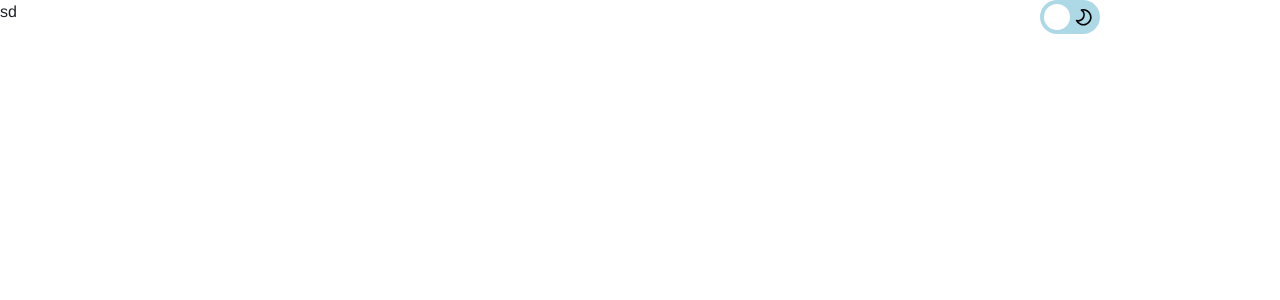
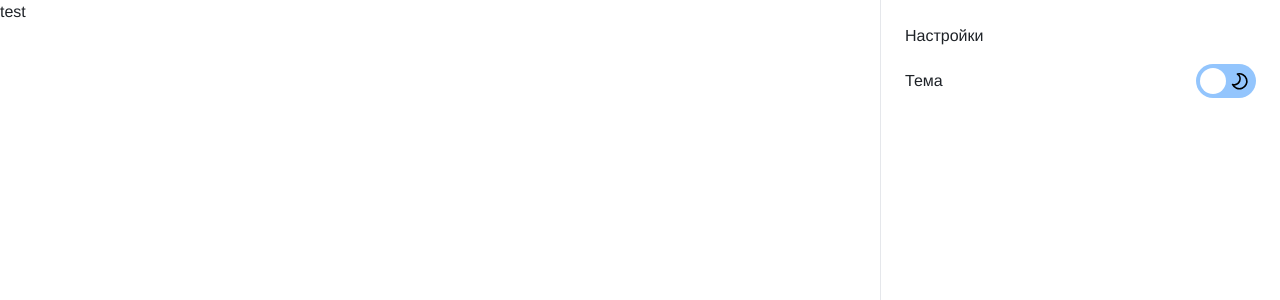
Before and after one commit to DanilChugaev/scheme-generator, a Vue app: page / in a window 1280 px wide. Shown: the top 300 px of the page. Built offline with nearby package versions, Linux system fonts and the light colour scheme.

Commit message:
upd structure

```diff
--- a/index.html
+++ b/index.html
@@ -4,7 +4,7 @@
     <meta charset="UTF-8" />
     <link rel="icon" href="/favicon.ico" />
     <meta name="viewport" content="width=device-width, initial-scale=1.0" />
-    <title>vite-vue3-ts-template</title>
+    <title>scheme-generator</title>
   </head>
   <body>
     <main id="app"></main>
--- a/package.json
+++ b/package.json
@@ -1,5 +1,5 @@
 {
-  "name": "vite-vue3-ts-template",
+  "name": "scheme-generator",
   "private": true,
   "version": "0.0.0",
   "scripts": {
--- a/src/App.vue
+++ b/src/App.vue
@@ -1,24 +1,13 @@
 <script lang="ts" setup>
-import { ref, inject } from 'vue'
-
-import UiSwitch from './components/ui-switch.vue'
-
-const toggleDarkMode = inject('toggleDarkMode')
-
-const text = ref('')
-const isDark = ref(toggleDarkMode())
-const log = () => console.log(text.value)
+import Settings from './components/entities/settings.vue'
+import Workspace from './components/entities/workspace.vue'
 </script>
 
 <template>
-  <div class="flex gap-4">
-    <div class="w-full">
-sd
-    </div>
+  <div class="h-full flex">
+    <workspace />
 
-    <div class="w-[300px]">
-      <ui-switch v-model="isDark" @change="toggleDarkMode"/>
-    </div>
+    <settings />
   </div>
 </template>
 
--- /dev/null
+++ b/src/components/entities/settings.vue
@@ -0,0 +1,25 @@
+<script setup lang="ts">
+import { ref, inject } from 'vue'
+
+import UiSwitch from './../ui/ui-switch.vue'
+
+const toggleDarkMode = inject('toggleDarkMode')
+
+const isDark = ref(toggleDarkMode())
+</script>
+
+<template>
+  <div class="h-full w-full max-w-[400px] border-l border-grey-200 flex flex-col gap-4 p-6">
+    <h2>Настройки</h2>
+
+    <div class="flex justify-between items-center gap-4">
+      <span>Тема</span>
+
+      <ui-switch v-model="isDark" @change="toggleDarkMode"/>
+    </div>
+  </div>
+</template>
+
+<style scoped lang="postcss">
+
+</style>
--- /dev/null
+++ b/src/components/entities/workspace.vue
@@ -0,0 +1,13 @@
+<script setup lang="ts">
+
+</script>
+
+<template>
+  <div class="h-full w-full">
+    test
+  </div>
+</template>
+
+<style scoped lang="postcss">
+
+</style>
--- a/src/components/ui-icon.vue
+++ b/src/components/ui/ui-icon.vue
@@ -1,7 +1,7 @@
 <script setup lang="ts">
 import { computed, PropType } from 'vue'
 import sprite from '~/assets/img/sprite.svg'
-import { IconTypes } from './types/icon'
+import { IconTypes } from '../types/icon'
 
 const props = defineProps({
   name: {
--- a/src/components/ui-switch.vue
+++ b/src/components/ui/ui-switch.vue
@@ -1,5 +1,5 @@
 <script lang="ts" setup>
-import UiIcon from '~/components/ui-icon.vue'
+import UiIcon from '~/components/ui/ui-icon.vue'
 
 const model = defineModel()
 </script>
@@ -32,7 +32,7 @@ const model = defineModel()
     left: 0;
     right: 0;
     bottom: 0;
-    background-color: lightblue;
+    background-color: #93c5fd;
     border-radius: 34px;
     transition: 0.6s;
 
@@ -55,7 +55,7 @@ const model = defineModel()
     height: 0;
 
     &:checked + .ui-switch__slider {
-      background-color: #1e2ea8;
+      background-color: #3b82f6;
     }
 
     &:checked + .ui-switch__slider::before {
--- a/tailwind.config.mjs
+++ b/tailwind.config.mjs
@@ -15,42 +15,42 @@ export default {
         'xl': '1200px',
       },
       colors: {
-        // PRIMARY
-        'primary-50': 'rgb(var(--primary-50))',
-        'primary-100': 'rgb(var(--primary-100))',
-        'primary-200': 'rgb(var(--primary-200))',
-        'primary-300': 'rgb(var(--primary-300))',
-        'primary-400': 'rgb(var(--primary-400))',
-        'primary-500': 'rgb(var(--primary-500))',
-        'primary-600': 'rgb(var(--primary-600))',
-        'primary-700': 'rgb(var(--primary-700))',
-        'primary-800': 'rgb(var(--primary-800))',
-        'primary-900': 'rgb(var(--primary-900))',
-        'primary-950': 'rgb(var(--primary-950))',
-        // NEUTRAL
-        'neutral-0': 'rgb(var(--neutral-0))',
-        'neutral-50': 'rgb(var(--neutral-50))',
-        'neutral-100': 'rgb(var(--neutral-100))',
-        'neutral-200': 'rgb(var(--neutral-200))',
-        'neutral-300': 'rgb(var(--neutral-300))',
-        'neutral-400': 'rgb(var(--neutral-400))',
-        'neutral-500': 'rgb(var(--neutral-500))',
-        'neutral-600': 'rgb(var(--neutral-600))',
-        'neutral-700': 'rgb(var(--neutral-700))',
-        'neutral-800': 'rgb(var(--neutral-800))',
-        'neutral-900': 'rgb(var(--neutral-900))',
-        'neutral-950': 'rgb(var(--neutral-950))',
-        // TEXT
+        // // PRIMARY
+        // 'primary-50': 'rgb(var(--primary-50))',
+        // 'primary-100': 'rgb(var(--primary-100))',
+        // 'primary-200': 'rgb(var(--primary-200))',
+        // 'primary-300': 'rgb(var(--primary-300))',
+        // 'primary-400': 'rgb(var(--primary-400))',
+        // 'primary-500': 'rgb(var(--primary-500))',
+        // 'primary-600': 'rgb(var(--primary-600))',
+        // 'primary-700': 'rgb(var(--primary-700))',
+        // 'primary-800': 'rgb(var(--primary-800))',
+        // 'primary-900': 'rgb(var(--primary-900))',
+        // 'primary-950': 'rgb(var(--primary-950))',
+        // // NEUTRAL
+        // 'neutral-0': 'rgb(var(--neutral-0))',
+        // 'neutral-50': 'rgb(var(--neutral-50))',
+        // 'neutral-100': 'rgb(var(--neutral-100))',
+        // 'neutral-200': 'rgb(var(--neutral-200))',
+        // 'neutral-300': 'rgb(var(--neutral-300))',
+        // 'neutral-400': 'rgb(var(--neutral-400))',
+        // 'neutral-500': 'rgb(var(--neutral-500))',
+        // 'neutral-600': 'rgb(var(--neutral-600))',
+        // 'neutral-700': 'rgb(var(--neutral-700))',
+        // 'neutral-800': 'rgb(var(--neutral-800))',
+        // 'neutral-900': 'rgb(var(--neutral-900))',
+        // 'neutral-950': 'rgb(var(--neutral-950))',
+        // // TEXT
         'text-primary': 'rgb(var(--text-primary))',
         'text-secondary': 'rgb(var(--text-secondary))',
         'text-accent': 'rgb(var(--text-accent))',
-        // MOTIVATOR
-        'motivator-type-1': 'rgb(var(--motivator-type-1))',
-        'motivator-type-2': 'rgb(var(--motivator-type-2))',
-        'motivator-type-3': 'rgb(var(--motivator-type-3))',
-        // ERROR
+        // // MOTIVATOR
+        // 'motivator-type-1': 'rgb(var(--motivator-type-1))',
+        // 'motivator-type-2': 'rgb(var(--motivator-type-2))',
+        // 'motivator-type-3': 'rgb(var(--motivator-type-3))',
+        // // ERROR
         'error': 'rgb(var(--error))',
-        // BACKGROUND
+        // // BACKGROUND
         'bg-primary': 'rgb(var(--bg-primary))',
         'bg-secondary': 'rgb(var(--bg-secondary))',
         'bg-accent': 'rgb(var(--bg-accent))',
```
Also changed, not shown: src/components/ui/ui-button.vue (renamed from src/components/ui-button.vue), src/components/ui/ui-input.vue (renamed from src/components/ui-input.vue), 1 other file (tests, documents, lock files or other folders).
